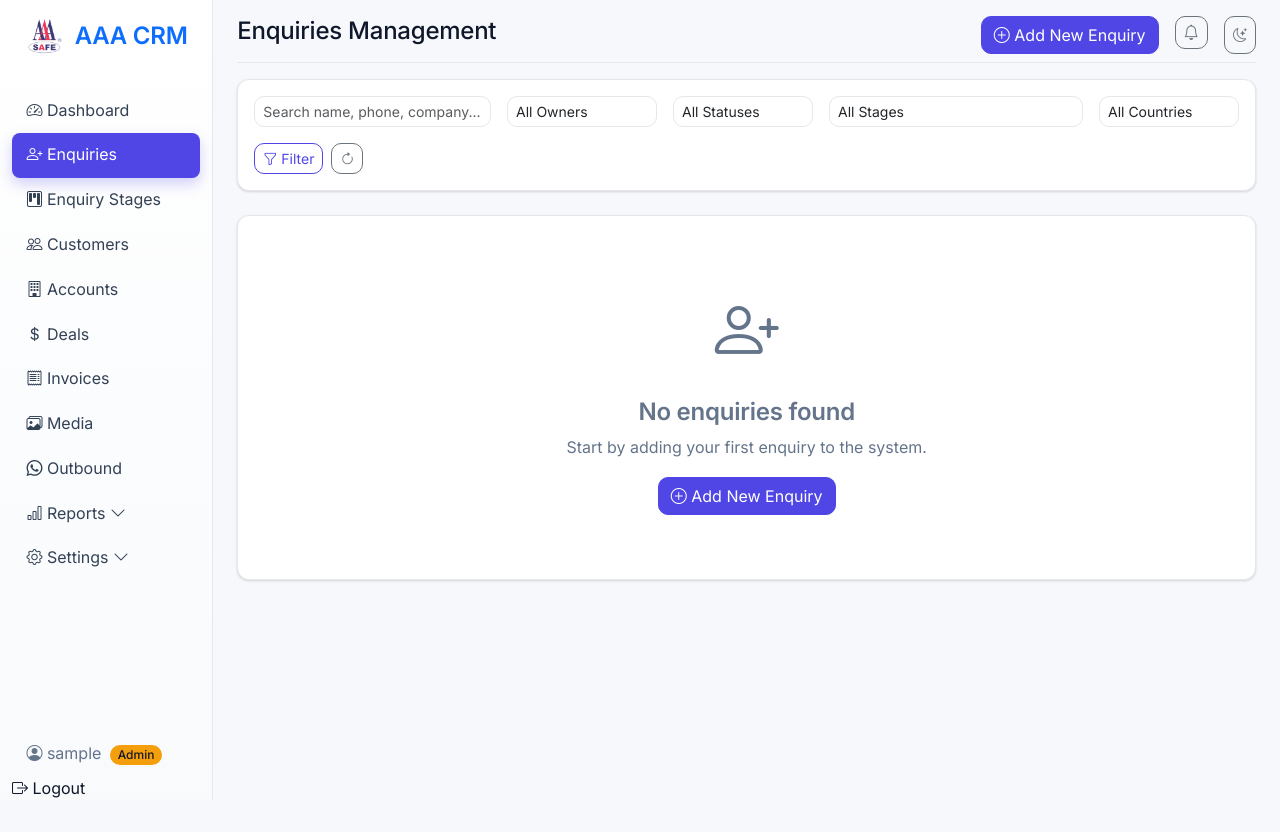
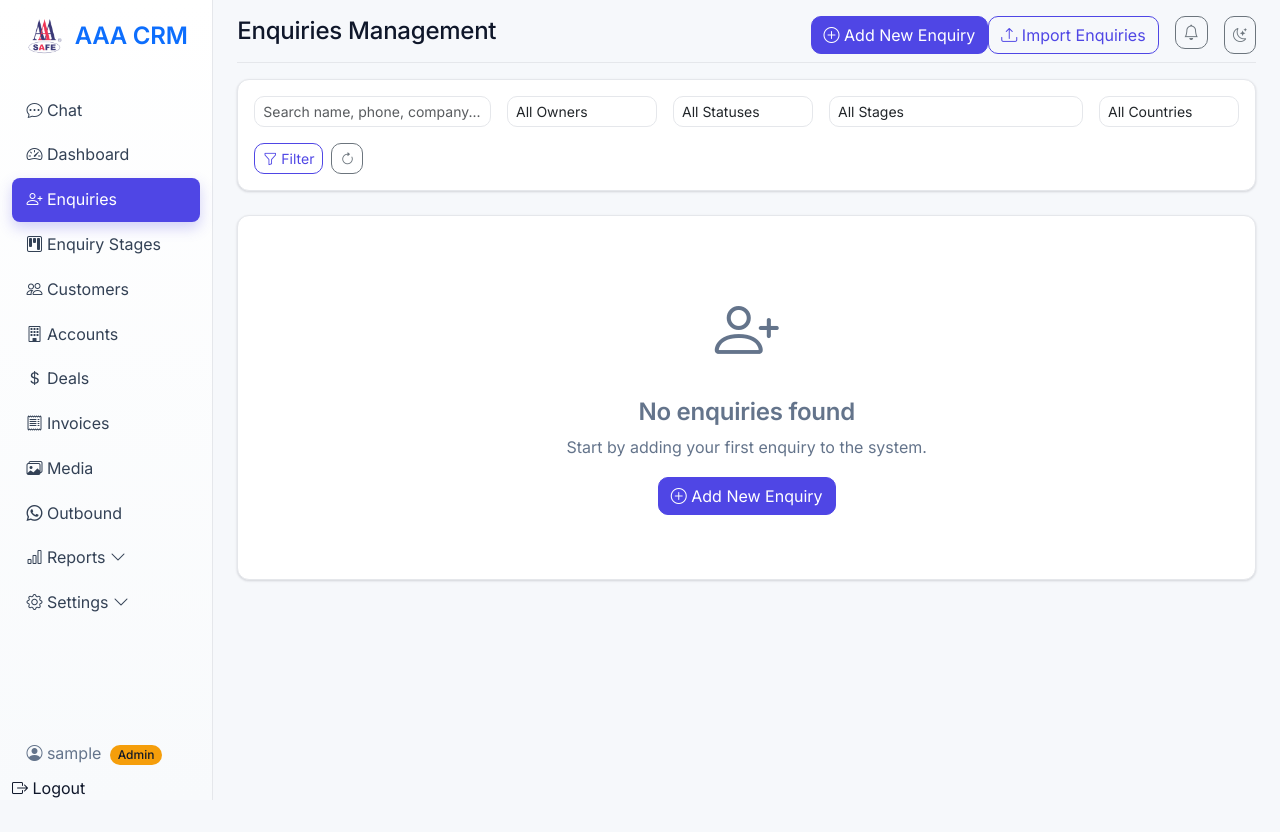
Before and after one commit to SyedAffan-o7/CRM, a Django app: page /enquiries/ in a window 1280 px wide. Run offline with Django 4.2, Linux system fonts and the light colour scheme; the visitor is signed in with stand-in values (Sample User, id 1); data comes from the database, SQL or seed files in the repository; data that the repository does not hold is empty; parts of the project's set-up code (start-up, migrations or seed data) failed here and were passed over; some libraries are stand-ins or nearby versions.

Commit message:
Add CSV file upload option to lead bulk import and create chat placeholder page

```diff
--- a/crm_app/urls.py
+++ b/crm_app/urls.py
@@ -8,6 +8,9 @@ from leads_app import views as lead_views
 app_name = 'crm_app'
 
 urlpatterns = [
+    # Chat
+    path('chat/', views.chat_page, name='chat'),
+
     # Dashboard
     path('', views.dashboard, name='dashboard'),
 
--- a/crm_app/views.py
+++ b/crm_app/views.py
@@ -17,6 +17,12 @@ from outbound_app.models import OutboundActivity
 from django.contrib.auth.forms import UserCreationForm
 from products.models import Category, Subcategory
 from .forms import LeadForm, ContactForm, AccountForm, DealForm, ActivityLogForm
+
+
+@login_required
+def chat_page(request):
+    """Simple chat placeholder page."""
+    return render(request, 'crm_app/chat.html')
 
 
 def _is_super_admin(user):
--- a/leads_app/views.py
+++ b/leads_app/views.py
@@ -2345,55 +2345,82 @@ def lead_bulk_import(request):
     print(f"CSRF token in request: {'csrfmiddlewaretoken' in request.POST}")
 
     if request.method == 'POST':
-        sheet_url = request.POST.get('sheet_url', '').strip()
-        print(f"Sheet URL received: {sheet_url}")
-
-        if not sheet_url:
-            messages.error(request, 'Please provide a Google Sheet URL.')
-            return redirect('crm_app:lead_list')
-
-        # Extract spreadsheet ID (and optional gid) from URL
-        import re
-        # More flexible regex to handle various Google Sheets URL formats
-        id_match = re.search(r'/spreadsheets/d/([a-zA-Z0-9-_]+)', sheet_url)
-        if not id_match:
-            # Try alternative pattern for shared links
-            id_match = re.search(r'/d/([a-zA-Z0-9-_]+)', sheet_url)
-
-        print(f"URL parsing - sheet_url: {sheet_url}")
-        print(f"ID match: {id_match}")
-        if not id_match:
-            print(f"No spreadsheet ID found in URL: {sheet_url}")
-            messages.error(request, 'Invalid Google Sheet URL format. Please use a URL like: https://docs.google.com/spreadsheets/d/YOUR_SPREADSHEET_ID/edit')
-            return redirect('crm_app:lead_list')
-
-        spreadsheet_id = id_match.group(1)
-        print(f"Extracted spreadsheet ID: {spreadsheet_id}")
-        gid_match = re.search(r'[?#&]gid=(\d+)', sheet_url)
-        gid_part = f"&gid={gid_match.group(1)}" if gid_match else ''
-        print(f"GID part: {gid_part}")
-        csv_url = f'https://docs.google.com/spreadsheets/d/{spreadsheet_id}/export?format=csv{gid_part}'
-        print(f"CSV URL generated: {csv_url}")
-
         try:
-            # Fetch CSV data
-            print("Fetching CSV data...")
-            response = requests.get(csv_url, timeout=30)
-            print(f"Response status: {response.status_code}")
-            print(f"Response headers: {dict(response.headers)}")
-
-            if response.status_code == 403:
-                messages.error(request, 'Access denied to Google Sheet. Please make sure the sheet is publicly accessible by setting sharing to "Anyone with the link can view".')
+            import re
+
+            sheet_url = request.POST.get('sheet_url', '').strip()
+            csv_file = request.FILES.get('csv_file')
+            print(f"Sheet URL received: {sheet_url}")
+            print(f"CSV file received: {csv_file.name if csv_file else None}")
+
+            if not sheet_url and not csv_file:
+                messages.error(request, 'Please provide a Google Sheet URL or upload a CSV file.')
                 return redirect('crm_app:lead_list')
-            elif response.status_code == 404:
-                messages.error(request, 'Google Sheet not found. Please check the URL and make sure it exists.')
-                return redirect('crm_app:lead_list')
-
-            response.raise_for_status()
-
-            # Parse CSV with pandas (treat all as strings, avoid NaN)
-            print("Parsing CSV with pandas...")
-            df = pd.read_csv(io.StringIO(response.text), dtype=str, keep_default_na=False)
+
+            source_label = 'Google Sheets'
+            limit_to_last_20 = True
+
+            if csv_file:
+                source_label = 'CSV file'
+                limit_to_last_20 = False
+
+                file_name = (csv_file.name or '').lower()
+                if not file_name.endswith('.csv'):
+                    messages.error(request, 'Please upload a valid CSV file (.csv).')
+                    return redirect('crm_app:lead_list')
+
+                try:
+                    file_bytes = csv_file.read()
+                    try:
+                        file_text = file_bytes.decode('utf-8-sig')
+                    except UnicodeDecodeError:
+                        file_text = file_bytes.decode('latin-1')
+                except Exception as e:
+                    messages.error(request, f'Error reading uploaded CSV file: {str(e)}')
+                    return redirect('crm_app:lead_list')
+
+                print("Parsing uploaded CSV with pandas...")
+                df = pd.read_csv(io.StringIO(file_text), dtype=str, keep_default_na=False)
+            else:
+                # Extract spreadsheet ID (and optional gid) from URL
+                id_match = re.search(r'/spreadsheets/d/([a-zA-Z0-9-_]+)', sheet_url)
+                if not id_match:
+                    id_match = re.search(r'/d/([a-zA-Z0-9-_]+)', sheet_url)
+
+                print(f"URL parsing - sheet_url: {sheet_url}")
+                print(f"ID match: {id_match}")
+                if not id_match:
+                    print(f"No spreadsheet ID found in URL: {sheet_url}")
+                    messages.error(request, 'Invalid Google Sheet URL format. Please use a URL like: https://docs.google.com/spreadsheets/d/YOUR_SPREADSHEET_ID/edit')
+                    return redirect('crm_app:lead_list')
+
+                spreadsheet_id = id_match.group(1)
+                print(f"Extracted spreadsheet ID: {spreadsheet_id}")
+                gid_match = re.search(r'[?#&]gid=(\d+)', sheet_url)
+                gid_part = f"&gid={gid_match.group(1)}" if gid_match else ''
+                print(f"GID part: {gid_part}")
+                csv_url = f'https://docs.google.com/spreadsheets/d/{spreadsheet_id}/export?format=csv{gid_part}'
+                print(f"CSV URL generated: {csv_url}")
+
+                # Fetch CSV data
+                print("Fetching CSV data...")
+                response = requests.get(csv_url, timeout=30)
+                print(f"Response status: {response.status_code}")
+                print(f"Response headers: {dict(response.headers)}")
+
+                if response.status_code == 403:
+                    messages.error(request, 'Access denied to Google Sheet. Please make sure the sheet is publicly accessible by setting sharing to "Anyone with the link can view".')
+                    return redirect('crm_app:lead_list')
+                elif response.status_code == 404:
+                    messages.error(request, 'Google Sheet not found. Please check the URL and make sure it exists.')
+                    return redirect('crm_app:lead_list')
+
+                response.raise_for_status()
+
+                # Parse CSV with pandas (treat all as strings, avoid NaN)
+                print("Parsing CSV with pandas...")
+                df = pd.read_csv(io.StringIO(response.text), dtype=str, keep_default_na=False)
+
             print(f"DataFrame shape: {df.shape}")
             print(f"Raw DataFrame columns: {list(df.columns)}")
 
@@ -2489,7 +2516,9 @@ def lead_bulk_import(request):
             print("Filtering for valid rows...")
             # Consider non-empty Image URL rows only, keep last 20
             df['Image URL'] = df['Image URL'].astype(str).map(lambda x: x.strip())
-            valid_rows = df[df['Image URL'] != ''].tail(20)
+            valid_rows = df[df['Image URL'] != '']
+            if limit_to_last_20:
+                valid_rows = valid_rows.tail(20)
             print(f"Valid rows count: {len(valid_rows)}")
             print(f"Valid rows data:\n{valid_rows}")
 
@@ -2624,7 +2653,7 @@ def lead_bulk_import(request):
 
             # Show results
             if imported_count > 0:
-                messages.success(request, f'Successfully imported {imported_count} enquiries from Google Sheets.')
+                messages.success(request, f'Successfully imported {imported_count} enquiries from {source_label}.')
             if skipped_count > 0:
                 # Surface first few skip reasons to the UI for faster debugging
                 if errors:
--- a/templates/base.html
+++ b/templates/base.html
@@ -113,6 +113,11 @@
                     </div>
 
                     <ul class="nav flex-column d-flex flex-grow-1">
+                        <li class="nav-item">
+                            <a class="nav-link {% if request.resolver_match.url_name == 'chat' %}active{% endif %}" href="{% url 'crm_app:chat' %}">
+                                <i class="bi bi-chat-dots"></i> Chat
+                            </a>
+                        </li>
                         <li class="nav-item">
                             <a class="nav-link {% if request.resolver_match.url_name == 'dashboard' %}active{% endif %}" href="{% url 'crm_app:dashboard' %}">
                                 <i class="bi bi-speedometer2"></i> Dashboard
--- a/templates/crm_app/lead_list.html
+++ b/templates/crm_app/lead_list.html
@@ -7,6 +7,9 @@
 <a href="{% url 'crm_app:lead_add' %}" class="btn btn-primary">
     <i class="bi bi-plus-circle"></i> Add New Enquiry
 </a>
+<button type="button" class="btn btn-outline-primary" data-bs-toggle="modal" data-bs-target="#importModal">
+    <i class="bi bi-upload"></i> Import Enquiries
+</button>
 {% endblock %}
 
 {% block content %}
@@ -59,6 +62,38 @@
                 </a>
             </div>
         </form>
+    </div>
+</div>
+
+<!-- Import Enquiries Modal -->
+<div class="modal fade" id="importModal" tabindex="-1" aria-labelledby="importModalLabel" aria-hidden="true">
+    <div class="modal-dialog">
+        <div class="modal-content">
+            <form method="post" action="{% url 'crm_app:lead_bulk_import' %}" enctype="multipart/form-data">
+                {% csrf_token %}
+                <div class="modal-header">
+                    <h5 class="modal-title" id="importModalLabel">Import Enquiries from Google Sheet</h5>
+                    <button type="button" class="btn-close" data-bs-dismiss="modal" aria-label="Close"></button>
+                </div>
+                <div class="modal-body">
+                    <div class="mb-3">
+                        <label for="sheetUrl" class="form-label">Google Sheet URL</label>
+                        <input type="url" class="form-control" id="sheetUrl" name="sheet_url" placeholder="https://docs.google.com/spreadsheets/d/...">
+                        <div class="form-text">Ensure the sheet is shared with “Anyone with the link can view”.</div>
+                    </div>
+                    <div class="text-center text-muted my-2"><small>OR</small></div>
+                    <div class="mb-3">
+                        <label for="csvFile" class="form-label">Upload CSV</label>
+                        <input type="file" class="form-control" id="csvFile" name="csv_file" accept=".csv">
+                        <div class="form-text">CSV headers must match the required format (e.g. Customer Phone #, Image URL).</div>
+                    </div>
+                </div>
+                <div class="modal-footer">
+                    <button type="button" class="btn btn-secondary" data-bs-dismiss="modal">Cancel</button>
+                    <button type="submit" class="btn btn-primary">Import</button>
+                </div>
+            </form>
+        </div>
     </div>
 </div>
 
```
Also changed, not shown: templates/crm_app/chat.html (added, +20 -0 lines).
